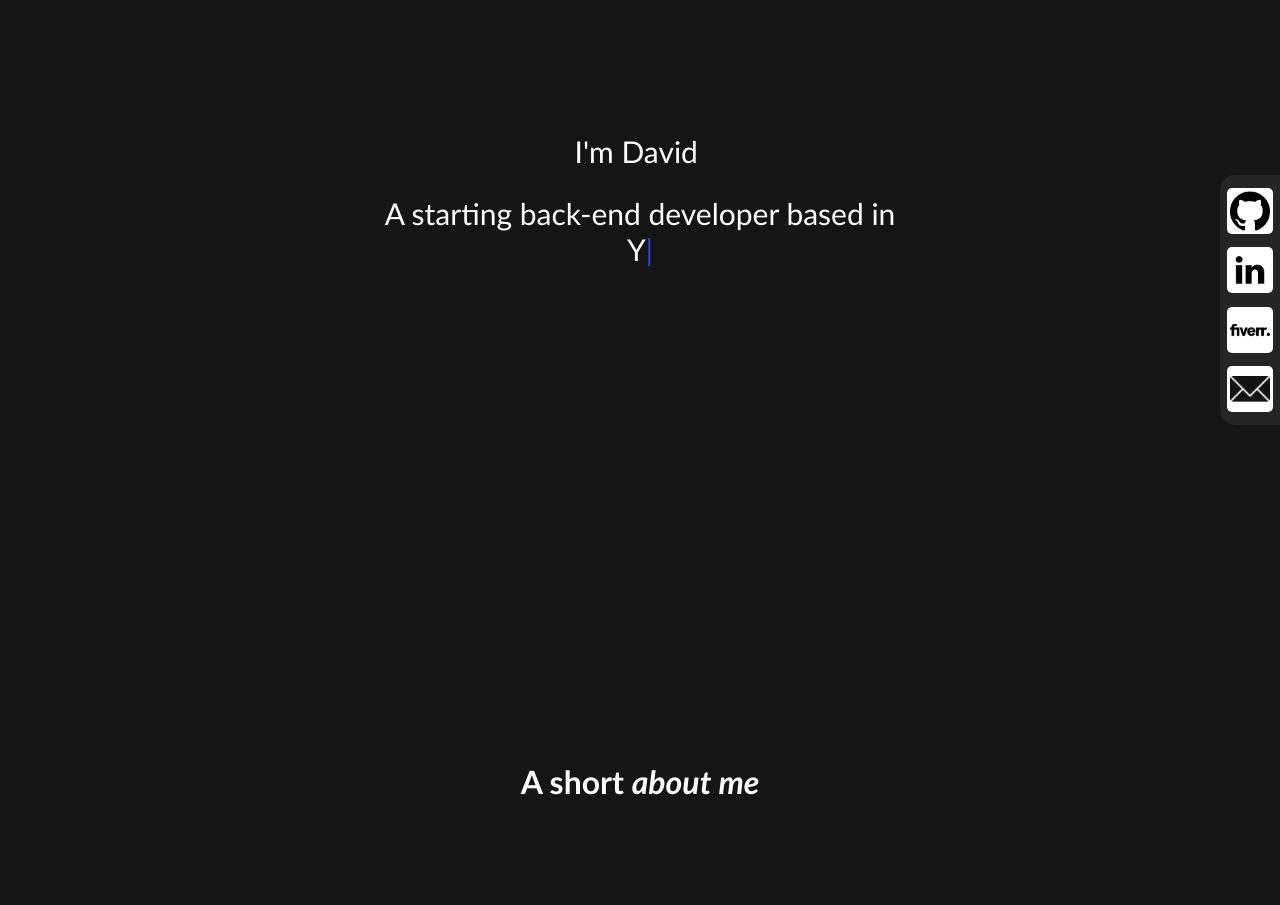
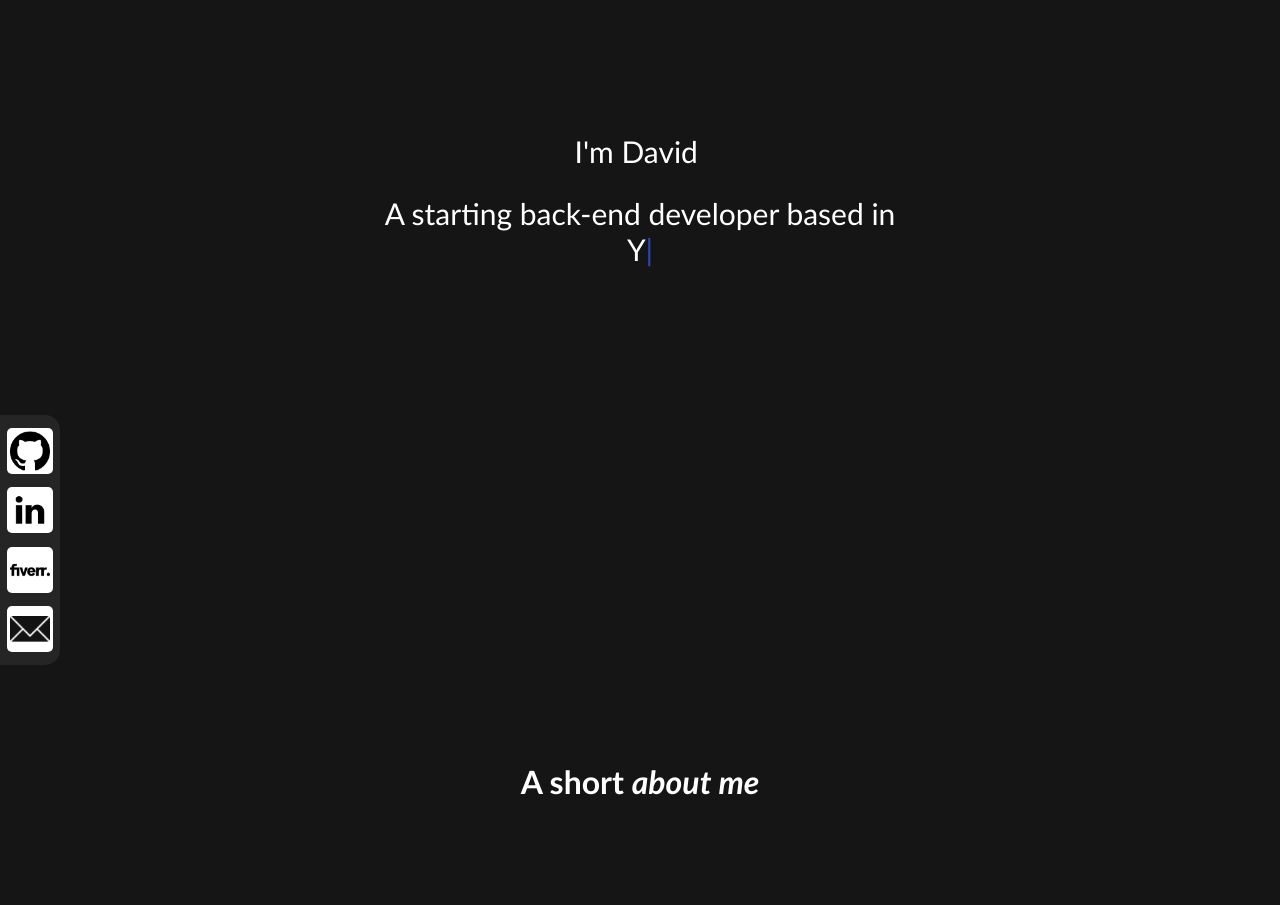
Before and after one commit to sahakyandav/portfolio, a PHP site: page / in a window 1280 px wide. Shown: the part 100-1005 px from the top of the page. Run offline with PHP 8.4, Linux system fonts and the light colour scheme.

Commit message:
moved sidebar contact to left under

```diff
--- a/style/style.css
+++ b/style/style.css
@@ -93,11 +93,11 @@ body * {
     position: fixed;
     height: 250px;
     width: 60px;
-    top: 50%;
+    top: 80%;
     transform: translateY(-50%);
-    right: 0;
-    border-top-left-radius: 15px;
-    border-bottom-left-radius: 15px;
+    left: 0;
+    border-top-right-radius: 15px;
+    border-bottom-right-radius: 15px;
     background-color: rgb(37, 37, 37);
     display: flex;
     flex-direction: column;
```
